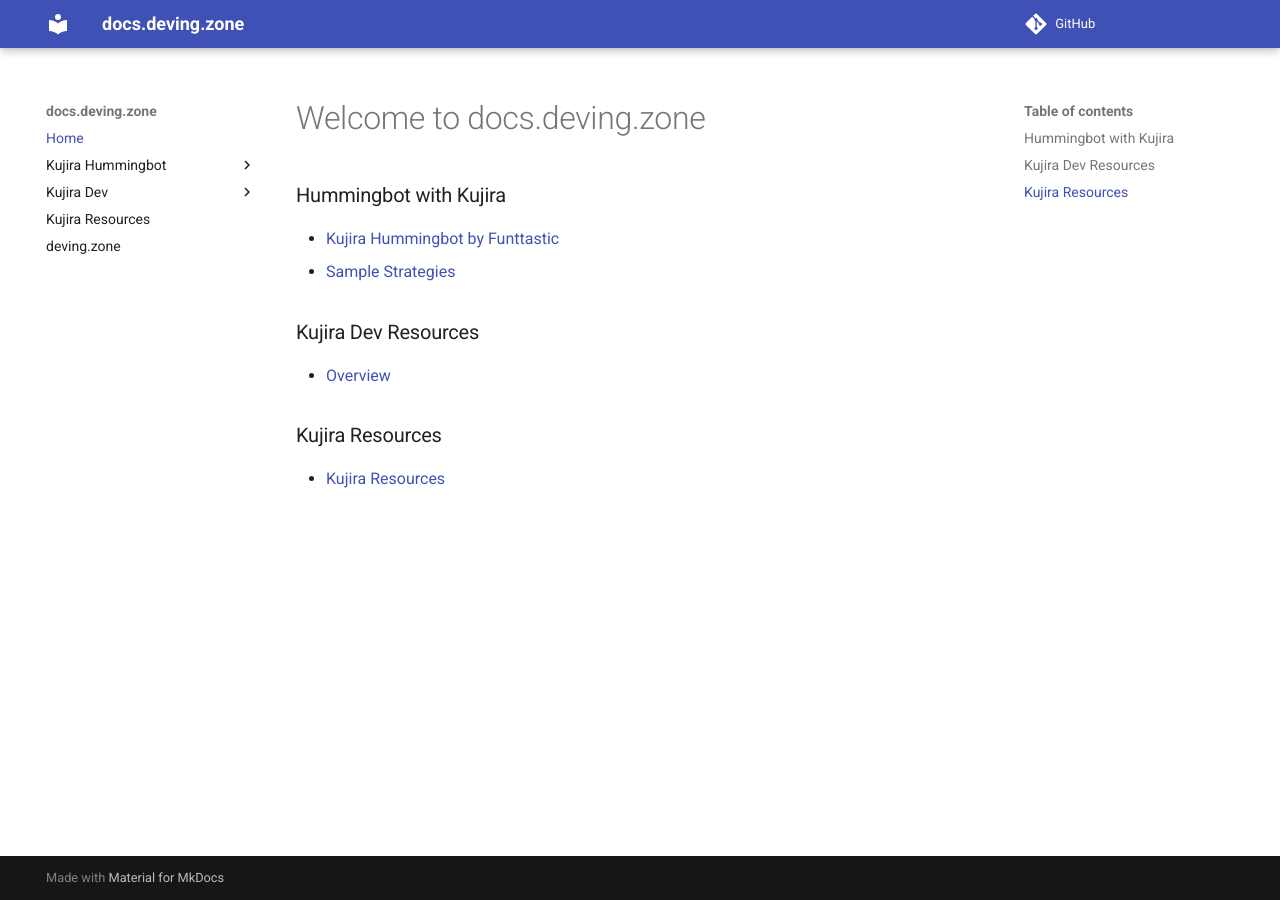
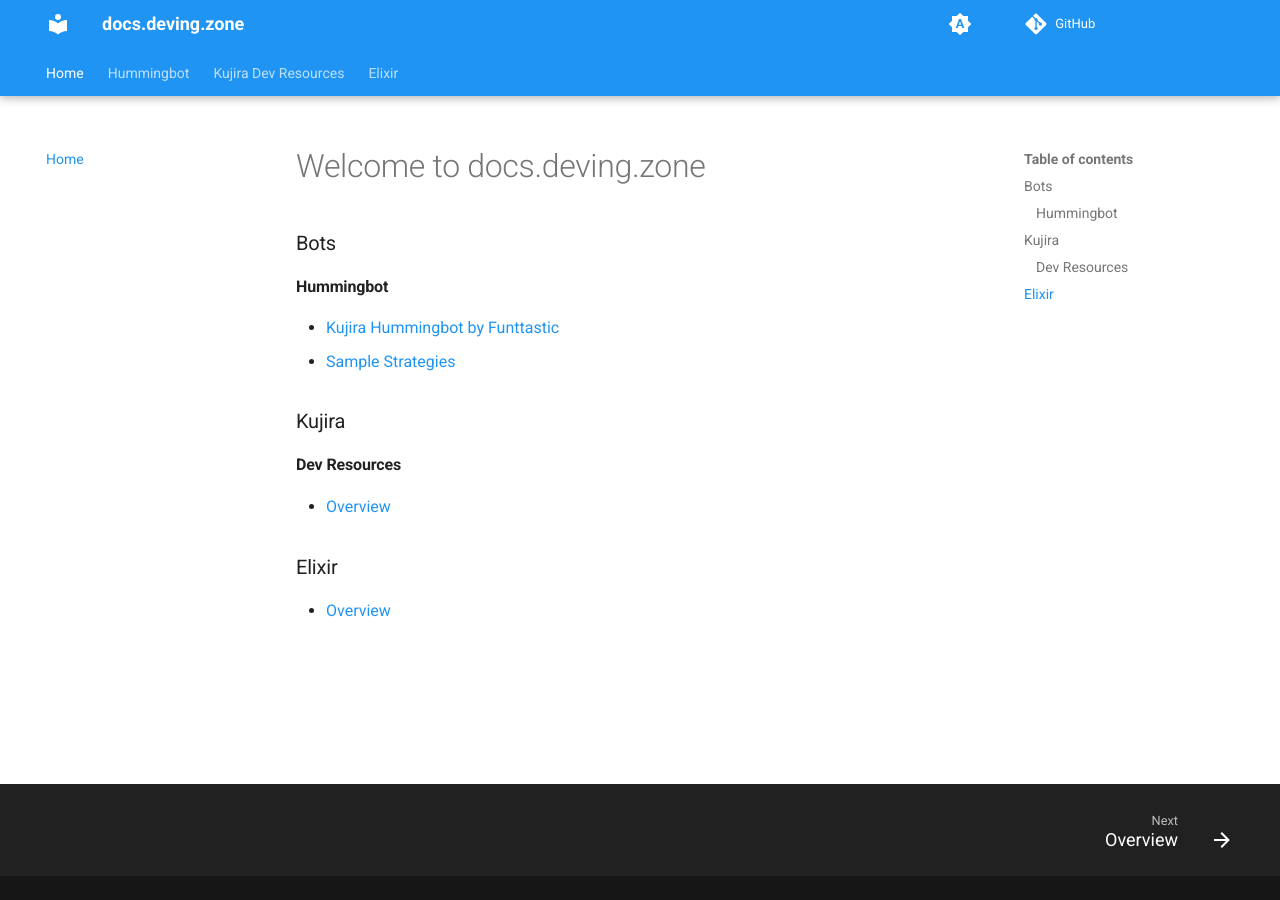
Before and after one commit to deving-zone-community/docs, an MkDocs documentation site: the page built from docs/index.md, in a window 1280 px wide. Built offline with MkDocs 1.6.1 and Material for MkDocs 9.7.7, drawn with Linux system fonts in a browser that asks for light colours; plug-ins that fetch from the network failed and are left out; comment, search, counter and statistics services are not loaded.

```diff
--- a/docs/index.md
+++ b/docs/index.md
@@ -10,15 +10,18 @@ date: 2024-05-07
 # Welcome to docs.deving.zone
 
 
-### Hummingbot with Kujira
+### Bots
+#### Hummingbot
 
 - [Kujira Hummingbot by Funttastic](hummingbot/kujira-funttastic/index.md)
 - [Sample Strategies](hummingbot/kujira-funttastic/sample-strategies.md)
 
-### Kujira Dev Resources
+### Kujira
+#### Dev Resources
 
 - [Overview](kujira-dev/index.md)
 
-### Kujira Resources
 
-- [Kujira Resources](kujira-resources/index.md)
+### Elixir
+
+- [Overview](guides/elixir/index.md)
--- a/mkdocs.yml
+++ b/mkdocs.yml
@@ -11,19 +11,24 @@ remote_name: origin
 
 nav:
   - 'Home': 'index.md'
-  - 'Kujira Hummingbot':
-    - 'Overview': 'hummingbot//kujira-funttastic/index.md'
+  - 'Hummingbot':
+    - 'Overview': 'hummingbot/kujira-funttastic/index.md'
+    - 'Setup: Step by Step': 'hummingbot//kujira-funttastic/step-by-step-setup.md'
     - 'Sample Strategies': 'hummingbot//kujira-funttastic/sample-strategies.md'
-    - 'Step by Step Setup': 'hummingbot//kujira-funttastic/step-by-step-setup.md'
-    - 'Advanced': 'hummingbot//kujira-funttastic/advanced.md'
+    - 'Advanced Topics': 'hummingbot//kujira-funttastic/advanced.md'
 
-  - 'Kujira Dev':
+  - 'Kujira Dev Resources':
     - 'Overview': 'kujira-dev/index.md'
     - 'Tech Stacks': 'kujira-dev/techstacks.md'
-    - 'Start with Elixir': 'kujira-dev/elixir/index.md'
-  - 'Kujira Resources': 'kujira-resources/index.md'
+    - 'Kujira Resources': 'kujira-dev/kujira-resources.md'
+
+  - 'Elixir':
+      - 'Overview': 'guides/elixir/index.md'
+#      - 'getting started': 'elixir/index.md'
+      - 'Architecture': 'guides/elixir/architecture.md'
+
   #- 'About': 'about.md'
-  - 'deving.zone': 'https://deving.zone/'
+#  - 'deving.zone': 'https://deving.zone/'
 
 #markdown_extensions:
 #  - toc:
@@ -43,7 +48,42 @@ theme:
   features:
     - content.code.copy
     - content.code.annotate
-#    - navigation.footer
+    - navigation.footer
+    - navigation.sections
+    - navigation.tabs # https://squidfunk.github.io/mkdocs-material/setup/setting-up-navigation/#navigation-tabs
+    - navigation.tabs.sticky
+    - navigation.sections
+  palette:
+    # TODO: cusotm occ colo palette https://squidfunk.github.io/mkdocs-material/setup/changing-the-colors/#custom-colors
+    # Palette toggle for automatic mode
+    - media: "(prefers-color-scheme)"
+      primary: blue
+      toggle:
+        icon: material/brightness-auto
+        name: Switch to light mode
+
+    # Palette toggle for light mode
+    - media: "(prefers-color-scheme: light)"
+      scheme: default
+      primary: blue
+      toggle:
+        icon: material/brightness-7
+        name: Switch to dark mode
+
+    # Palette toggle for dark mode
+    - media: "(prefers-color-scheme: dark)"
+      scheme: slate
+      primary: blue
+      toggle:
+        icon: material/brightness-4
+        name: Switch to system preference
+#  icon:
+#    repo: fontawesome/brands/git-alt
+  #  extra_css:
+  #    - css/extra.css
+  #    - css/second_extra.css
+#  logo: assets/logo.png
+  #  favicon: images/favicon.png
 
 markdown_extensions:
   - md_in_html
@@ -62,16 +102,51 @@ markdown_extensions:
 #      base_path: ["."]
   #      auto_append: ["abbreviations.md"]
 #      base_path: ["docs"]
-
   - pymdownx.superfences
-#  - - pymdownx.smartsymbols
+  - def_list
+  - pymdownx.tasklist:
+      custom_checkbox: true
 
 plugins:
   - privacy # https://squidfunk.github.io/mkdocs-material/plugins/privacy/
+  - tags:
+      enabled: true # https://squidfunk.github.io/mkdocs-material/plugins/tags/
+      #      tags_hierarchy: true #only in sponosred edition
 #  - search
 #  - your_other_plugin:
 #      option1: value
 #      option2: other value
+  # https://github.com/LukeCarrier/mkdocs-drawio-exporter
+  - drawio-exporter:
+      # Diagrams are cached to speed up site generation. The default path is
+      # drawio-exporter, relative to the documentation directory.
+      cache_dir: 'drawio-exporter'
+      # Path to the Draw.io executable:
+      #   * drawio on Linux
+      #   * draw.io on macOS
+      #   * or draw.io.exe on Windows
+      # We'll look for it on your system's PATH, then default installation
+      # paths. If we can't find it we'll warn you.
+      drawio_executable: null
+      # Additional Draw.io CLI args
+      #   * --embed-svg-images will embed external images in SVGS, if format is "svg".
+      #      drawio_args: [ ]
+      drawio_args:
+        - --no-sandbox
+      # Output format (see draw.io --help | grep format)
+      format: svg
+      # Embed format
+      #   * The default is to embed via the <img> tag, only rewriting the
+      #     value of the src attribute.
+      #   * Consider <object type="image/svg+xml" data="{img_src}"></object>
+      #     to enable interactive elements (like hyperlinks) in SVGs.
+      #   * Consider {content} to inline SVGs into documents directly, useful
+      #     for styling with CSS, preserving interactivity, and improving
+      #     search by indexing diagram text.
+      # embed_format: '{img_open}{img_src}{img_close}'
+      embed_format: '<object type="image/svg+xml" data="{img_src}"></object>'
+      # Glob pattern for matching source files
+      sources: '*.drawio'
 
 #markdown_extensions:
 #  - smarty
@@ -80,4 +155,5 @@ plugins:
 #  - sane_lists
 
 extra:
+  generator: false # hide generator in footer
   version: !ENV [SITE_VERSION, 'undefined']
--- /dev/null
+++ b/overrides/partials/zzz_footer.html
@@ -0,0 +1 @@
+<p>OCC Wiki Footer</p>
--- /dev/null
+++ b/requirements.txt
@@ -0,0 +1,3 @@
+# https://pypi.org/project/mkdocs-material/
+mkdocs-material >= 9.5.22
+mkdocs-drawio-exporter >= 0.9.1
```
Also changed, not shown: docs/guides/elixir/architecture.md (added, +10 -0 lines), docs/hummingbot/kujira-funttastic/index.md (+7 -1 lines), docs/kujira-dev/index.md (+19 -0 lines), docs/kujira-dev/kujira-resources.md (renamed from docs/kujira-resources/index.md, +5 -3 lines), docs/kujira-dev/techstacks.md (+24 -23 lines), overrides/partials/README.md (added, +3 -0 lines), docs/guides/elixir/index.md (renamed from docs/kujira-dev/elixir/index.md), 5 other files.
